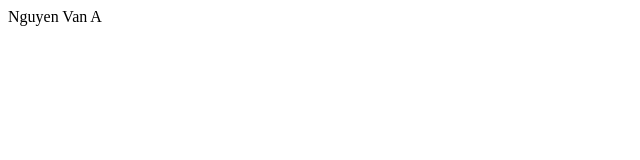
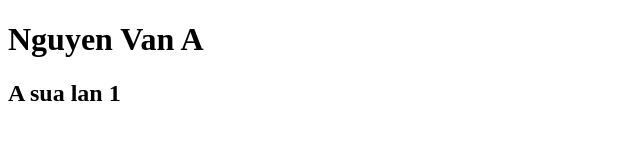
Before and after one commit to TrungMinh-ft/Team-A-B, a plain HTML site: page index.html in a window 1280 px wide. Shown: the whole page, without its empty margins (0-640 px from the left). Drawn offline with Linux system fonts and the light colour scheme.

Commit message:
a sua lan 1

```diff
--- a/index.html
+++ b/index.html
@@ -6,6 +6,7 @@
     <title>website team A,B</title>
   </head>
   <body>
-    Nguyen Van A
+    <h1>Nguyen Van A</h1>
+    <h2>A sua lan 1</h2>
   </body>
 </html>
```
